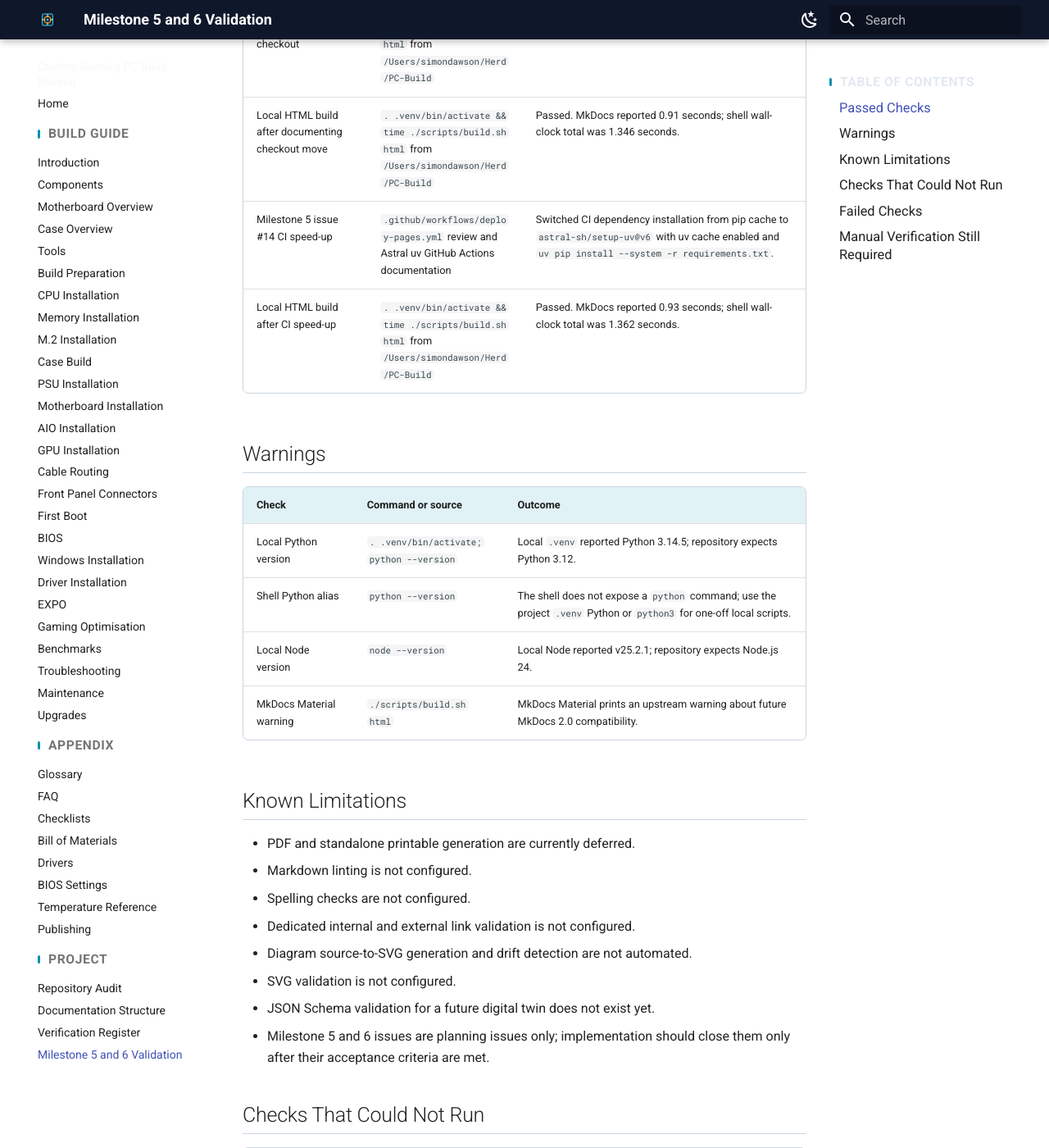
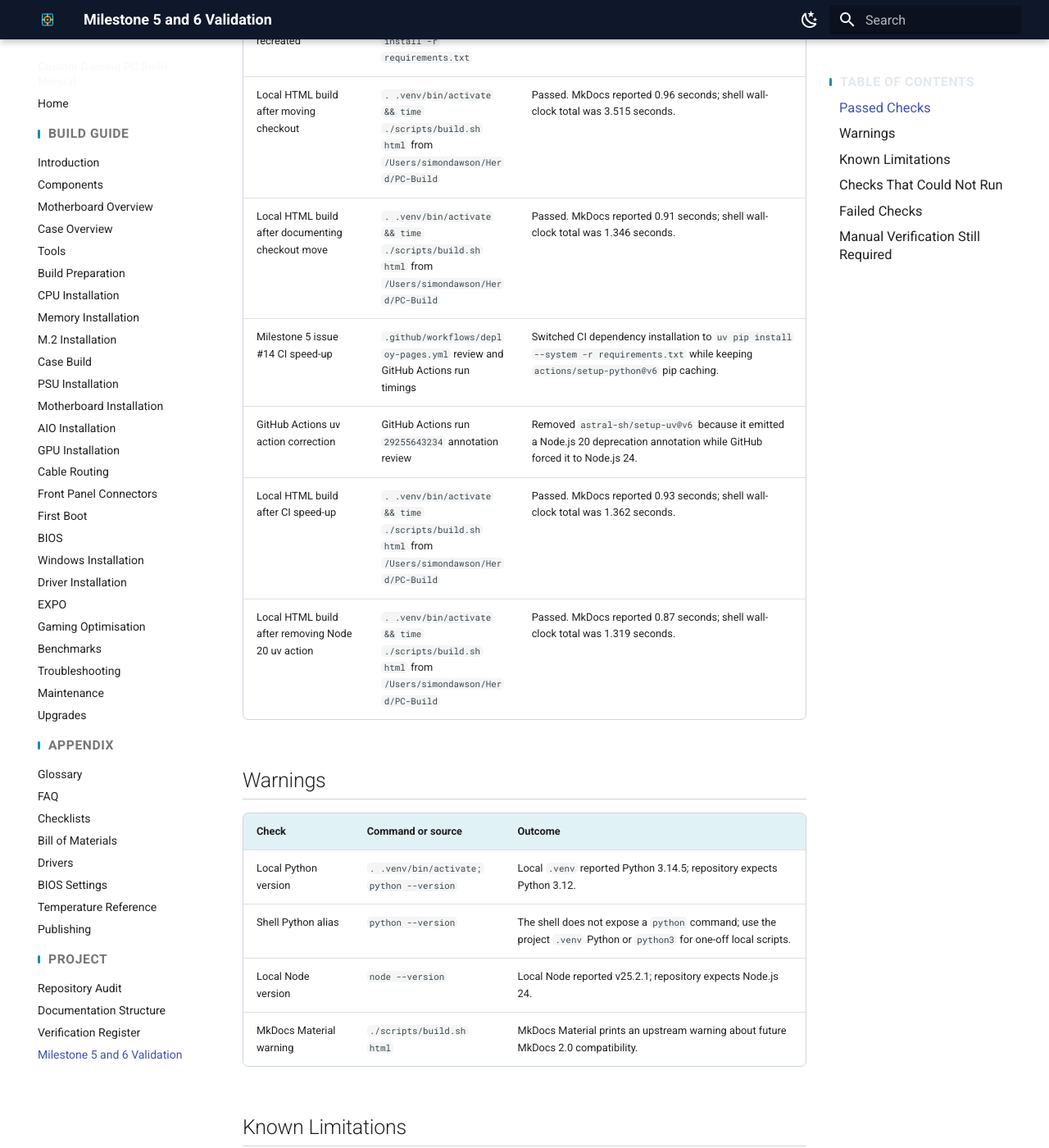
Before and after one commit to t3lstar/PC-Build, an MkDocs documentation site: the page built from docs/project/milestone-05-06-validation-report.md, in a window 1280 px wide and 1400 px high, scrolled down 2722 px. Shown: the whole window at 82% size. Built offline with MkDocs 1.6.1 and Material for MkDocs 9.7.7, drawn with Linux system fonts in a browser that asks for light colours.

Commit message:
Avoid deprecated Node action in CI

```diff
--- a/docs/project/milestone-05-06-validation-report.md
+++ b/docs/project/milestone-05-06-validation-report.md
@@ -33,8 +33,10 @@
 | Local Python 3.12 environment recreated | `uv venv --python 3.12 .venv` and `uv pip install -r requirements.txt` | Created CPython 3.12.12 `.venv` and installed documentation dependencies. |
 | Local HTML build after moving checkout | `. .venv/bin/activate && time ./scripts/build.sh html` from `/Users/simondawson/Herd/PC-Build` | Passed. MkDocs reported 0.96 seconds; shell wall-clock total was 3.515 seconds. |
 | Local HTML build after documenting checkout move | `. .venv/bin/activate && time ./scripts/build.sh html` from `/Users/simondawson/Herd/PC-Build` | Passed. MkDocs reported 0.91 seconds; shell wall-clock total was 1.346 seconds. |
-| Milestone 5 issue #14 CI speed-up | `.github/workflows/deploy-pages.yml` review and Astral uv GitHub Actions documentation | Switched CI dependency installation from pip cache to `astral-sh/setup-uv@v6` with uv cache enabled and `uv pip install --system -r requirements.txt`. |
+| Milestone 5 issue #14 CI speed-up | `.github/workflows/deploy-pages.yml` review and GitHub Actions run timings | Switched CI dependency installation to `uv pip install --system -r requirements.txt` while keeping `actions/setup-python@v6` pip caching. |
+| GitHub Actions uv action correction | GitHub Actions run `29255643234` annotation review | Removed `astral-sh/setup-uv@v6` because it emitted a Node.js 20 deprecation annotation while GitHub forced it to Node.js 24. |
 | Local HTML build after CI speed-up | `. .venv/bin/activate && time ./scripts/build.sh html` from `/Users/simondawson/Herd/PC-Build` | Passed. MkDocs reported 0.93 seconds; shell wall-clock total was 1.362 seconds. |
+| Local HTML build after removing Node 20 uv action | `. .venv/bin/activate && time ./scripts/build.sh html` from `/Users/simondawson/Herd/PC-Build` | Passed. MkDocs reported 0.87 seconds; shell wall-clock total was 1.319 seconds. |
 
 ## Warnings
 
```
Also changed, not shown: 1 other file.
